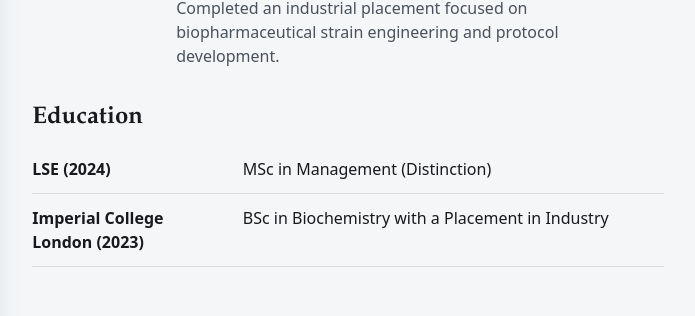
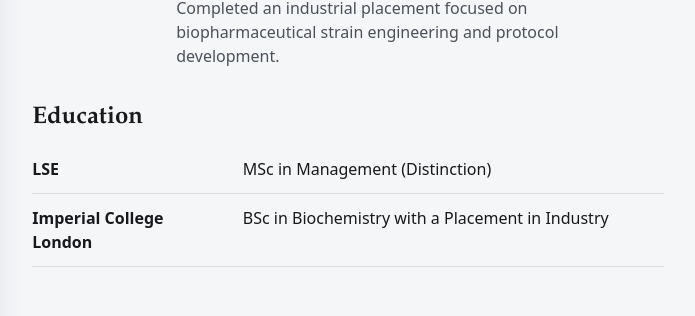
Before and after one commit to J-M-NG/portfolio, an Astro site: page / in a window 1280 px wide. Shown: the part 2373-2689 px from the top of the page, without its empty margins (569-1264 px from the left). Built offline with nearby package versions, Linux system fonts and the light colour scheme; Astro itself is replaced by a stand-in of ours.

Commit message:
portfolio: remove graduation years from education section

```diff
--- a/src/components/Experience.astro
+++ b/src/components/Experience.astro
@@ -47,11 +47,11 @@ const { items, bannerTitle, bannerBody } = Astro.props;
     <h3>Education</h3>
     <dl class="jm-summary-list jm-summary-list--no-actions">
       <div class="jm-summary-list__row">
-        <dt>LSE (2024)</dt>
+        <dt>LSE</dt>
         <dd>MSc in Management (Distinction)</dd>
       </div>
       <div class="jm-summary-list__row">
-        <dt>Imperial College London (2023)</dt>
+        <dt>Imperial College London</dt>
         <dd>BSc in Biochemistry with a Placement in Industry</dd>
       </div>
     </dl>
```
